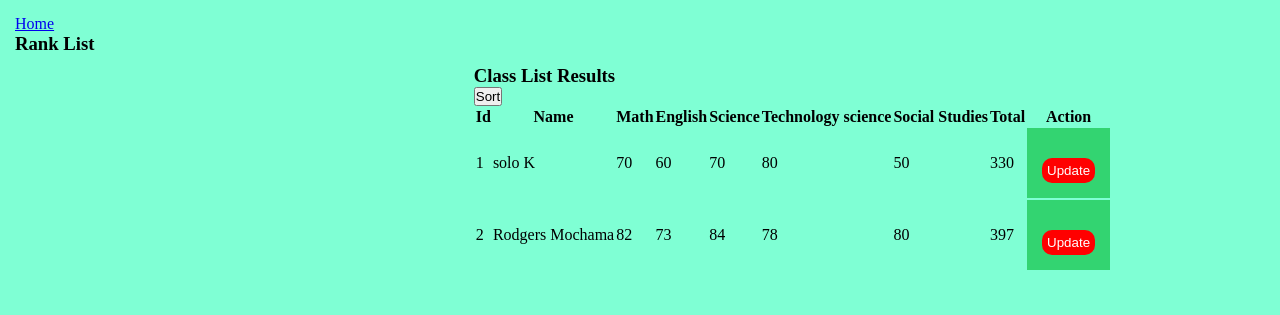
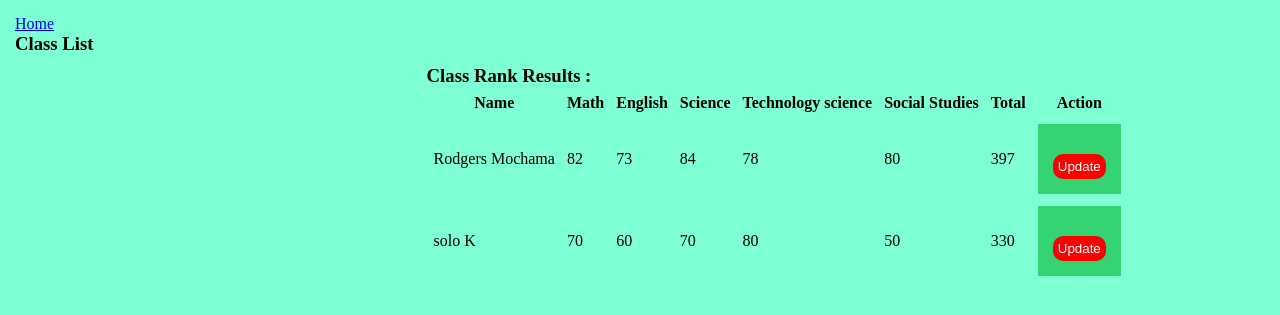
Before and after one commit to solomwaura/marksSystem, a PHP site: page /results.php in a window 1280 px wide. Shown: the top 315 px of the page. Run offline with PHP 8.4, Linux system fonts and the light colour scheme; data comes from the database, SQL or seed files in the repository; both versions use the stored data as it was after the commit.

Commit message:
second commit

```diff
--- a/conn.php
+++ b/conn.php
@@ -24,6 +24,7 @@ if($_SERVER['REQUEST_METHOD']=='POST'){
     $science = $_POST['science'];
     $tscience = $_POST['tscience'];
     $sstudies = $_POST['sstudies'];
+    $totals =$math+$english+$science+$tscience+$sstudies;
 
 
     if(ctype_digit($name)){
@@ -48,8 +49,8 @@ if($_SERVER['REQUEST_METHOD']=='POST'){
 
     else{
 
-        $sql = "INSERT INTO marks (name,math,english,science,t_science,s_studies)
-            VALUES('$name','$math','$english','$science','$tscience','$sstudies')";
+        $sql = "INSERT INTO marks (name,math,english,science,t_science,s_studies,total)
+            VALUES('$name','$math','$english','$science','$tscience','$sstudies','$totals')";
 
     if($conn->query($sql) === TRUE) {
        header('location: results.php');
--- a/index.php
+++ b/index.php
@@ -10,14 +10,14 @@
 </head>
 <body>
     <div class="content">
-        <a href="results.php">Rank List</a>
+        <a href="results.php">Rank List :</a>
         <div class="cont">
         <form onsubmit="return validate()" action="." method="Post">
             <h3>Student Marks</h3>
             <div class="input-group">
             <label>Name :</label>
             <p class="error" ><?php echo $nErr; ?> </p>
-            <input type="text" name="name" id="name" pattern="[a-zA-Z]{1,}" required>
+            <input type="text" name="name" id="name" pattern="[a-zA-Z\s]+" required>
             </div>
             <div class="input-group">
             <label>Math :</label>
@@ -62,7 +62,7 @@
 
                 if ($result->num_rows > 0 ){
                     ?>
-                    <h3>Class List Results</h3>
+                    <h3>Last Added Student</h3>
                     <table>
                     <thead>
                     <tr>
--- a/rank.php
+++ b/rank.php
@@ -10,9 +10,13 @@ $dbname = "class";
 $conn = mysqli_connect($server,$username,$password,$dbname);
 
 
-$query = "SELECT * FROM marks";
+$query = "SELECT * FROM marks ORDER BY total DESC";
 
 $result = $conn->query($query);
+
+$average = "SELECT AVG(total) FROM marks";
+
+
 
 
 
--- a/results.php
+++ b/results.php
@@ -26,11 +26,21 @@
         padding:10px;
         margin:10px;
     }
+    table th {
+        padding:5px;
+        margin:3px;
+
+    }
+    table td {
+        padding:5px;
+        margin:3px;
+
+    }
 </style>
 </head>
 <body>
     <a href="index.php">Home</a>
-    <h3>Rank List </h3>
+    <h3>Class List </h3>
     <div class="content">
         <div class="cont">
 
@@ -42,12 +52,12 @@
 
                 if ($result->num_rows > 0 ){
                     ?>
-                    <h3>Class List Results</h3>
-                    <p><button onclick="sortTotal()">Sort</button></p>
+                    <h3>Class Rank Results :</h3>
+
                     <table id="table" >
 
                     <tr>
-                        <th>Id</th>
+                        <!-- <th>Id</th> -->
                         <th>Name</th>
                         <th>Math</th>
                         <th>English</th>
@@ -71,11 +81,13 @@
 
 
 
+
+
                     ?>
 
 
                         <tr>
-                            <td><?php echo $row['id']; ?></td>
+                            <!-- <td><?php echo $row['id']; ?></td> -->
                             <td><?php echo $row['name']; ?></td>
                             <td><?php echo $row['math']; ?></td>
                             <td><?php echo $row['english']; ?></td>
@@ -95,7 +107,7 @@
 
                         </tr>
                 <?php
-                // include 'fetch.php';
+
                     } ?>
 
                     </table>
--- a/update.php
+++ b/update.php
@@ -28,8 +28,9 @@
                         $sc = $row['science'];
                         $ts = $row['t_science'];
                         $ss = $row['s_studies'];
+                        $total = $row['total'];
 
-                        $total = $mt+$en+$sc+$ts+$ss;
+                        // $total = $mt+$en+$sc+$ts+$ss;
 
 
                     ?>
@@ -37,7 +38,7 @@
             <form action="updatescript.php" method="post">
                 <input type="hidden" name="pid" value="<?php echo $row['id'] ?>">
                 <label>Name :</label>
-                <input type="text" name="name" value="<?php echo $row['name']; ?>" pattern="[a-zA-Z]{1,}" required>
+                <input type="text" name="name" value="<?php echo $row['name']; ?>" pattern="[a-zA-Z\s]+" required>
                 <label>Math :</label>
                 <input type="text" name="math" value="<?php echo $row['math']; ?>" min="0" max="100" required>
                 <label>English :</label>
--- a/updatescript.php
+++ b/updatescript.php
@@ -40,8 +40,10 @@ if(isset($_POST['updating'])){
     $technology = $_POST['tscience'];
     $studies = $_POST['sstudies'];
 
+    $tt = $mth+$eng+$sci+$technology+$studies;
+
     $update = "UPDATE marks SET name='$stud',math='$mth',english='$eng',science='$sci',
-    t_science='$technology',s_studies='$studies' WHERE id='$id'";
+    t_science='$technology',s_studies='$studies',total='$tt' WHERE id='$id'";
 
     if($conn->query($update) === TRUE) {
         header('location: results.php');
```
Also changed, not shown: class.sql (+8 -12 lines).
